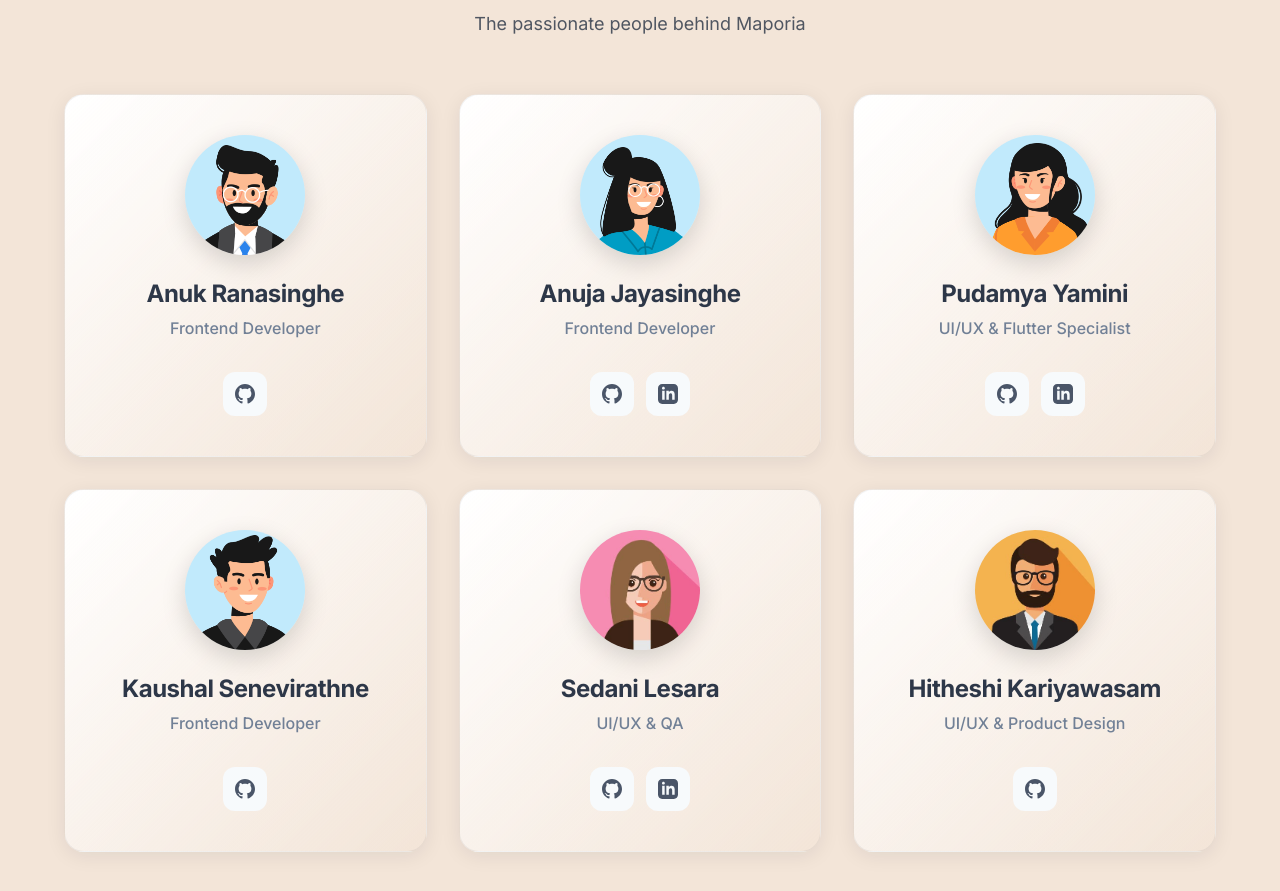
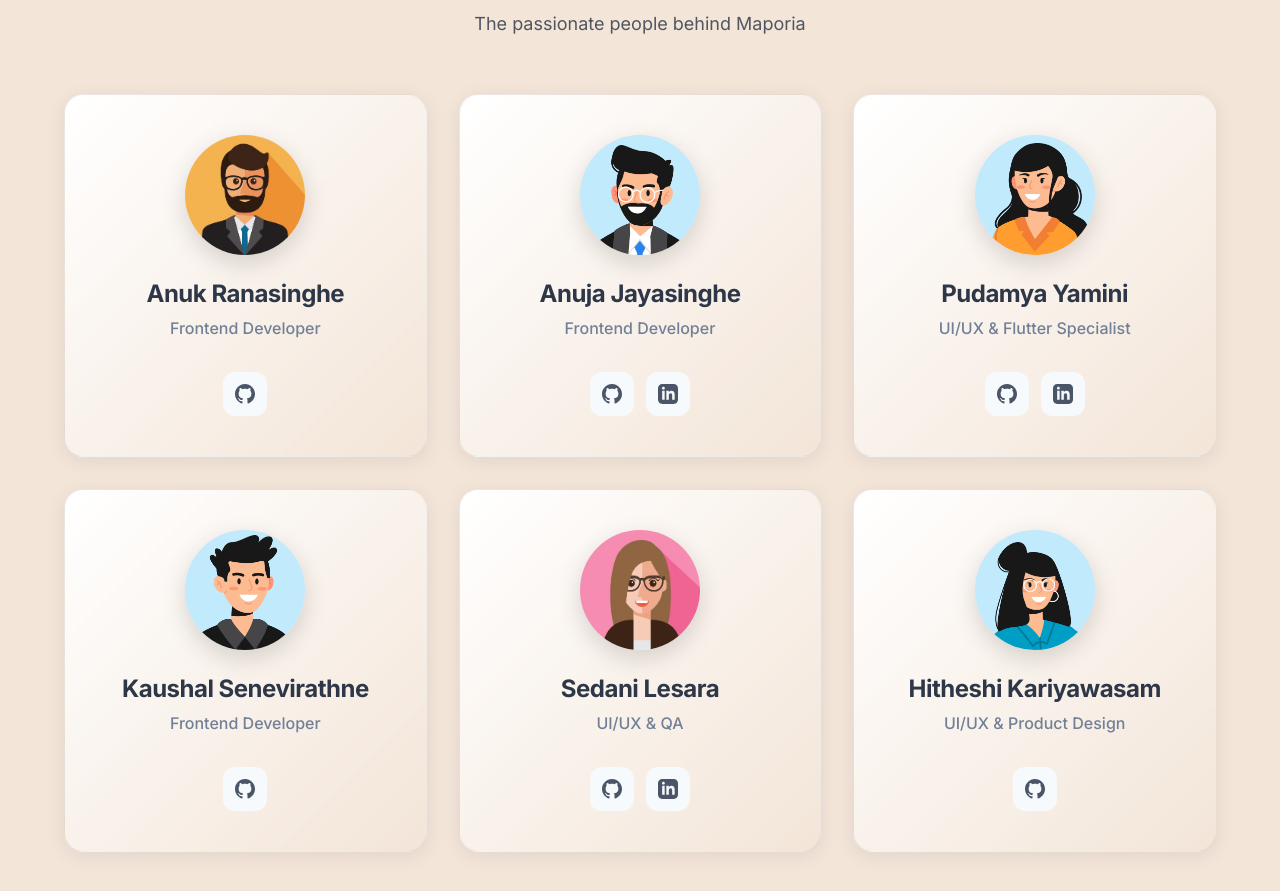
Before and after one commit to MaporiaSL/MaporiaSL_MarketingWeb, a React (Vite) app: page / in a window 1280 px wide. Shown: the part 3340-4231 px from the top of the page. Built offline with nearby package versions, Linux system fonts and the light colour scheme.

Commit message:
Update TeamSection.jsx

```diff
--- a/src/components/TeamSection.jsx
+++ b/src/components/TeamSection.jsx
@@ -5,14 +5,14 @@ export default function TeamSection() {
       role: "Frontend Developer",
       github: "https://github.com/anucr",
       linkedin: "",
-      avatar: "/team-avatar/man.png"
+      avatar: "/team-avatar/man-3.jpg"
     },
     {
       name: "Anuja Jayasinghe",
       role: "Frontend Developer",
       github: "https://github.com/Anuja-jayasinghe",
       linkedin: "https://www.linkedin.com/in/anuja-jayasinghe/",
-      avatar: "/team-avatar/woman.png"
+      avatar: "/team-avatar/man.png"
     },
     {
       name: "Pudamya Yamini",
@@ -40,7 +40,7 @@ export default function TeamSection() {
       role: "UI/UX & Product Design",
       github: "https://github.com/hitheshik",
       linkedin: "",
-      avatar: "/team-avatar/man-3.jpg"
+      avatar: "/team-avatar/woman.png"
     },
   ];
 
```
